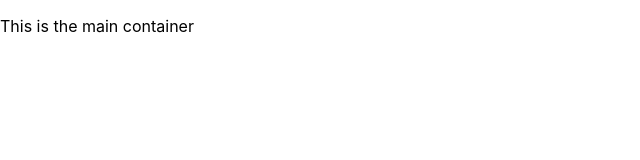
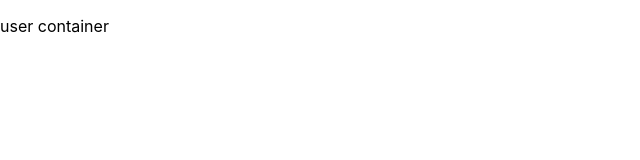
Before and after one commit to r-pal/More_Than_U_Can_Chew, a React (Create React App) app in the folder Client/more-than-you-can-chew/: page /users in a window 1280 px wide. Shown: the top 160 px of the page, without its empty margins (0-640 px from the left). Built offline with nearby package versions, Linux system fonts and the light colour scheme.

Commit message:
usercontainer

```diff
--- a/Client/more-than-you-can-chew/package.json
+++ b/Client/more-than-you-can-chew/package.json
@@ -8,6 +8,8 @@
     "@testing-library/user-event": "^13.5.0",
     "react": "^18.0.0",
     "react-dom": "^18.0.0",
+    "react-router": "^6.3.0",
+    "react-router-dom": "^6.3.0",
     "react-scripts": "5.0.0",
     "web-vitals": "^2.1.4"
   },
--- a/Client/more-than-you-can-chew/src/containers/MainContainer.js
+++ b/Client/more-than-you-can-chew/src/containers/MainContainer.js
@@ -1,12 +1,25 @@
+import React, {Fragment, component} from 'react';
+import {BrowserRouter as Router, Route, Routes} from 'react-router-dom';
+import UserContainer from './UserContainer';
+
+
+
 const MainContainer = () => {
 
 
 
     return(
-        <>
-        <p>This is the main container</p>
-        </>
-    )
+        <Router>
+        <Fragment>
+        <Routes>
+          <Route path="/users" element={<UserContainer/>}/>
+
+        </Routes>
+
+
+        </Fragment>
+        </Router>
+      )
 }
 
 export default MainContainer
--- a/Client/more-than-you-can-chew/src/containers/UserContainer.js
+++ b/Client/more-than-you-can-chew/src/containers/UserContainer.js
@@ -0,0 +1,13 @@
+const UserContainer = () => {
+
+
+
+    return(
+
+        <p>user container</p>
+
+
+    )
+}
+
+export default UserContainer;
```
Also changed, not shown: 1 other file (tests, documents, lock files or other folders).
